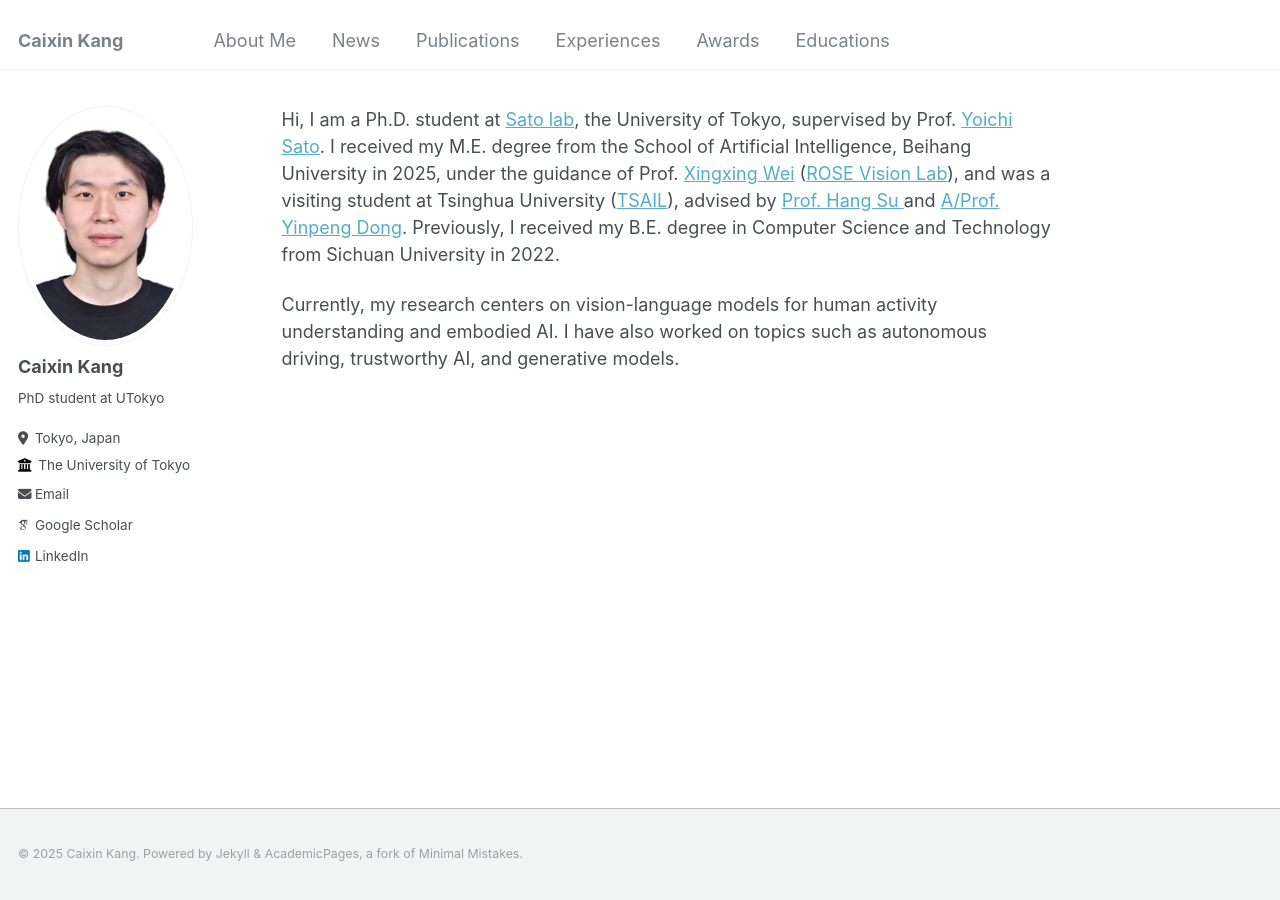
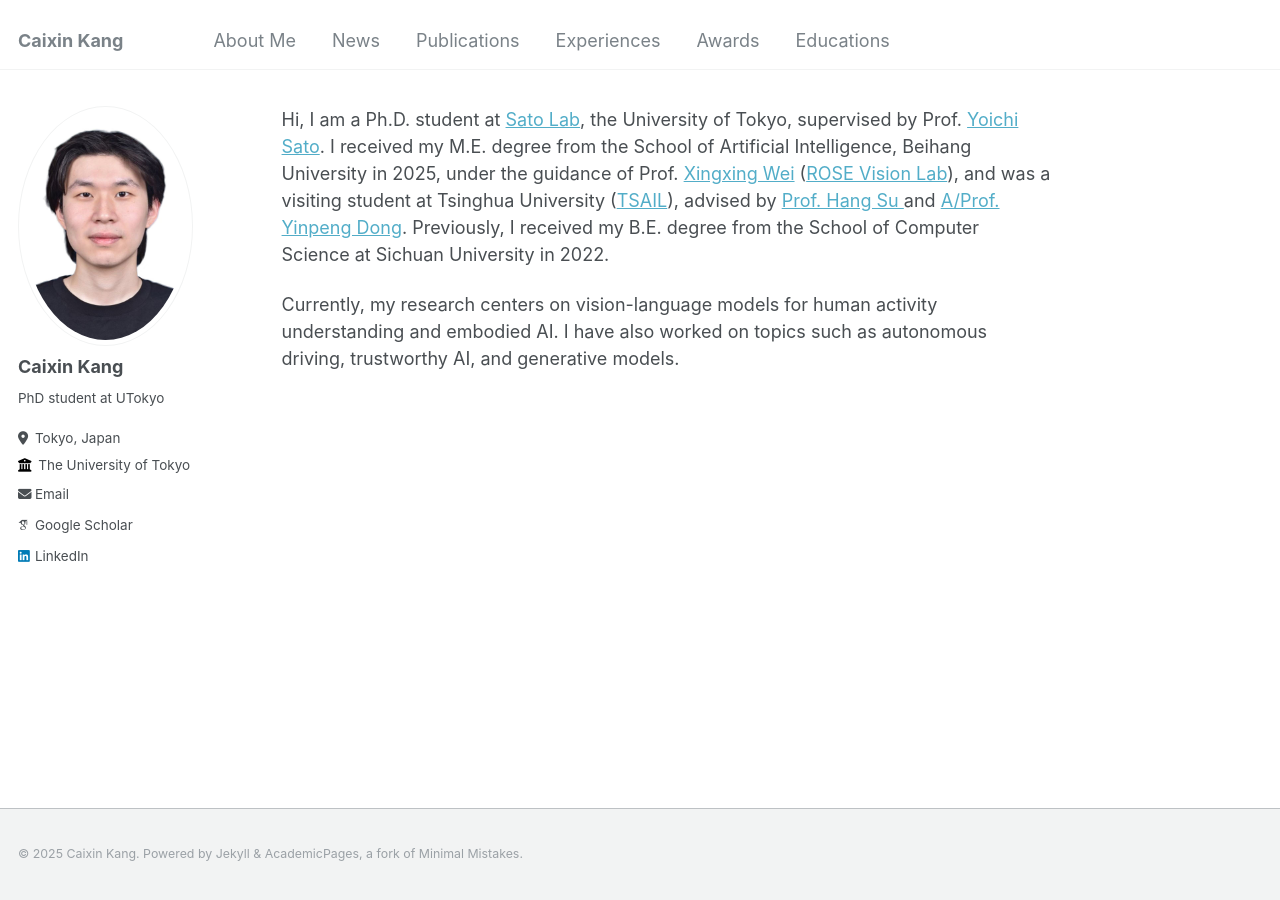
Before and after one commit to kkkcx/kkkcx.github.io, a Jekyll site: the page built from _pages/includes/intro.md, in a window 1280 px wide. Built offline with Jekyll 4.4.1, drawn with Linux system fonts in a browser that asks for light colours; some web fonts are replaced; our own code applies the rules of GitHub Pages for plain Markdown files.

Commit message:
Update intro.md

```diff
--- a/_pages/includes/intro.md
+++ b/_pages/includes/intro.md
@@ -1,4 +1,4 @@
-Hi, I am a Ph.D. student at [Sato lab](https://www.ut-vision.org/), the University of Tokyo, supervised by Prof. [Yoichi Sato](https://sites.google.com/ut-vision.org/ysato/). I received my M.E. degree from the School of Artificial Intelligence, Beihang University in 2025, under the guidance of Prof. [Xingxing Wei](https://sites.google.com/site/xingxingwei1988/) ([ROSE Vision Lab](https://rose-vision.github.io/)), and was a visiting student at Tsinghua University ([TSAIL](https://ml.cs.tsinghua.edu.cn/)), advised by <a href="https://www.suhangss.me/"> Prof. Hang Su </a> and <a href="https://ml.cs.tsinghua.edu.cn/~yinpeng/"> A/Prof. Yinpeng Dong</a>.
-Previously, I received my B.E. degree in Computer Science and Technology from Sichuan University in 2022.
+Hi, I am a Ph.D. student at [Sato Lab](https://www.ut-vision.org/), the University of Tokyo, supervised by Prof. [Yoichi Sato](https://sites.google.com/ut-vision.org/ysato/). I received my M.E. degree from the School of Artificial Intelligence, Beihang University in 2025, under the guidance of Prof. [Xingxing Wei](https://sites.google.com/site/xingxingwei1988/) ([ROSE Vision Lab](https://rose-vision.github.io/)), and was a visiting student at Tsinghua University ([TSAIL](https://ml.cs.tsinghua.edu.cn/)), advised by <a href="https://www.suhangss.me/"> Prof. Hang Su </a> and <a href="https://ml.cs.tsinghua.edu.cn/~yinpeng/"> A/Prof. Yinpeng Dong</a>.
+Previously, I received my B.E. degree from the School of Computer Science at Sichuan University in 2022.
 
 Currently, my research centers on vision-language models for human activity understanding and embodied AI. I have also worked on topics such as autonomous driving, trustworthy AI, and generative models.
```
